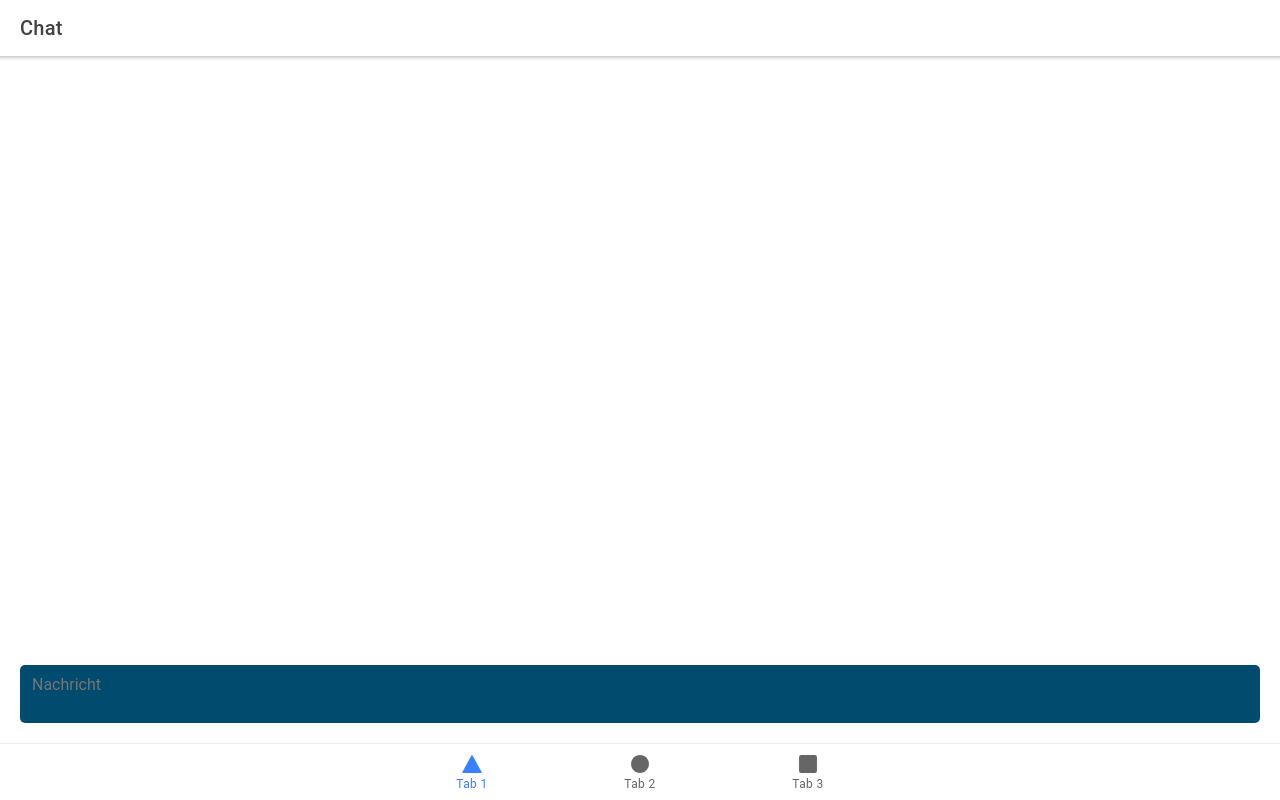
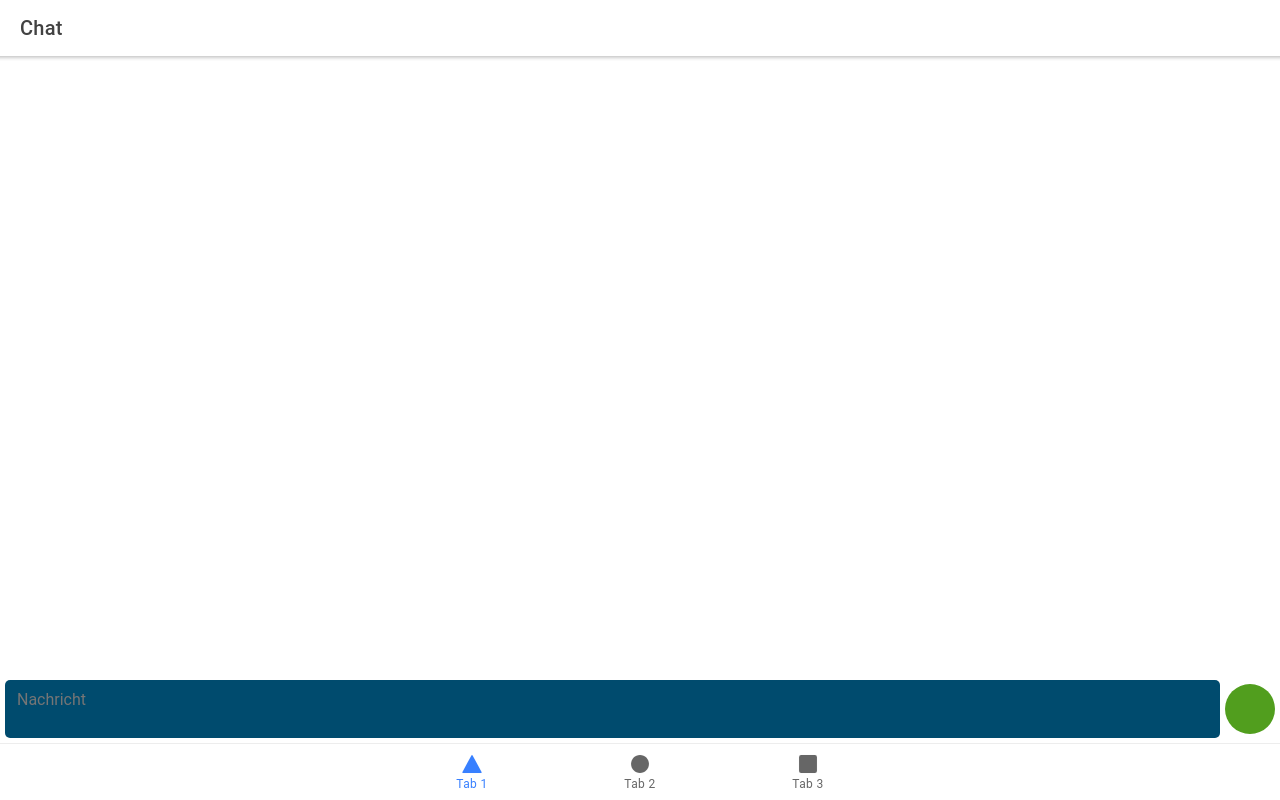
Before and after one commit to JulianBlohm/Chat, a React (Create React App) app: page /tab1 in a window 1280 px wide. Built offline with nearby package versions, Linux system fonts and the light colour scheme.

Commit message:
Add button

```diff
--- a/src/components/SendButton.js
+++ b/src/components/SendButton.js
@@ -1,15 +1,14 @@
 import React from 'react'
 import styled from 'styled-components/macro'
-import { IonIcon, IonButton } from '@ionic/react';
 
+const Button = styled.button`
+    display: inline-block;
+    background: #519e1e;
+    border-radius: 50%;
+    min-width: 50px;
+    min-height: 50px;
+`
 
-function SendButton() {
-
-    return (
-        <ion-button>
-            <ion-icon name="paper-plane-outline"></ion-icon>
-        </ion-button>
-    )
-}
+const SendButton = (props) => <Button {...props} />
 
 export default SendButton
--- a/src/components/TextArea.js
+++ b/src/components/TextArea.js
@@ -18,6 +18,7 @@ const ChatInput = styled.textarea`
     background: #004b6e;
     border-radius: 5px;
     padding: 10px;
+    margin-right: 5px;
     display: block;
     width: 100%;
     max-width: 100%;
--- a/src/pages/Tab1.js
+++ b/src/pages/Tab1.js
@@ -1,8 +1,8 @@
 import React from 'react'
 import { IonHeader, IonPage, IonTitle, IonToolbar } from '@ionic/react'
 import TextArea from '../components/TextArea'
+import SendButton from '../components/SendButton'
 import styled from 'styled-components/macro'
-
 
 function Tab1() {
     return (
@@ -13,16 +13,20 @@ function Tab1() {
                 </IonToolbar>
             </IonHeader>
 
-            <Chatarea>
+            <Chattools>
                 <TextArea />
-            </Chatarea>
+                <SendButton />
+            </Chattools>
         </IonPage>
     )
 }
 
-const Chatarea = styled.div`
-width: 100%;
-padding: 20px;
+const Chattools = styled.div`
+    display: flex;
+    justify-content: space-between;
+    align-items: center;
+    width: 100%;
+    padding: 5px;
 `
 
 export default Tab1
```
Also changed, not shown: src/assets/paper-plane-outline.svg (added).
